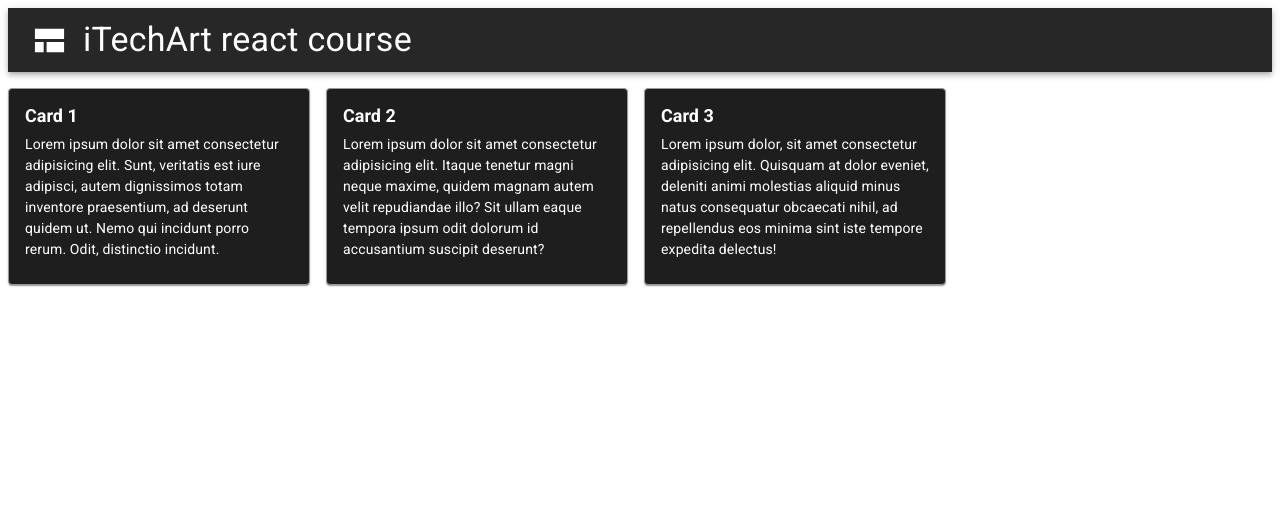
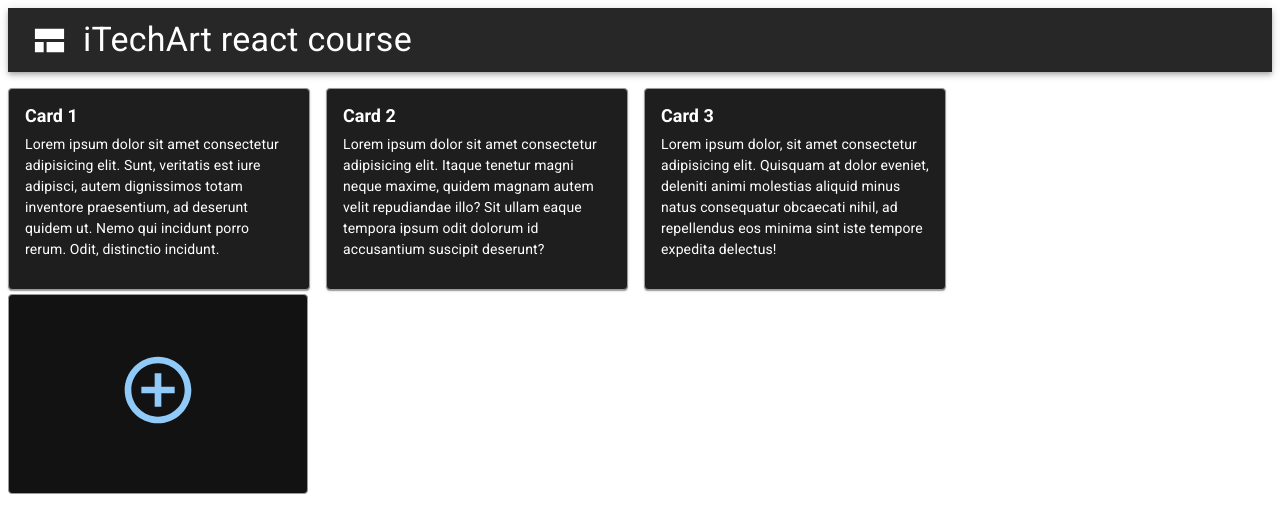
Before and after one commit to nikita-resh/itechart-react-course, a React (Create React App) app: page / in a window 1280 px wide. Shown: the top 532 px of the page. Built offline with nearby package versions, Linux system fonts and the light colour scheme.

Commit message:
feat: add addCard button layout

```diff
--- a/src/App.js
+++ b/src/App.js
@@ -2,6 +2,7 @@ import React from "react";
 import { createTheme, ThemeProvider } from "@mui/material/styles";
 import Header from "./components/Header/Header";
 import Cards from "./states/Cards/Cards";
+import AddCard from "./components/AddCard/AddCard";
 
 const theme = createTheme({
   palette: {
@@ -14,6 +15,7 @@ const App = () => {
     <ThemeProvider theme={theme}>
       <Header />
       <Cards />
+      <AddCard />
     </ThemeProvider>
   );
 };
--- /dev/null
+++ b/src/components/AddCard/AddCard.js
@@ -0,0 +1,27 @@
+import React from "react";
+import { Button } from "@mui/material";
+import ControlPointIcon from "@mui/icons-material/ControlPoint";
+
+const AddCardStyles = {
+  width: 300,
+  height: 200,
+  border: 1,
+  borderColor: "#999999",
+  backgroundColor: "#121212",
+  display: "block",
+  transition: "all 0.3s ease-in-out",
+  "&:hover": {
+    cursor: "pointer",
+    backgroundColor: "rgba(18, 18, 18, 0.85)",
+  },
+};
+
+const AddCard = () => {
+  return (
+    <Button sx={AddCardStyles}>
+      <ControlPointIcon sx={{ width: 80, height: 80 }} />
+    </Button>
+  );
+};
+
+export default AddCard;
--- a/src/components/Card/Card.js
+++ b/src/components/Card/Card.js
@@ -3,6 +3,7 @@ import { Card, CardContent, Typography } from "@mui/material";
 
 const cardStyles = {
   maxWidth: 300,
+  height: 200,
   mt: 2,
   mr: 2,
   border: 1,
```
